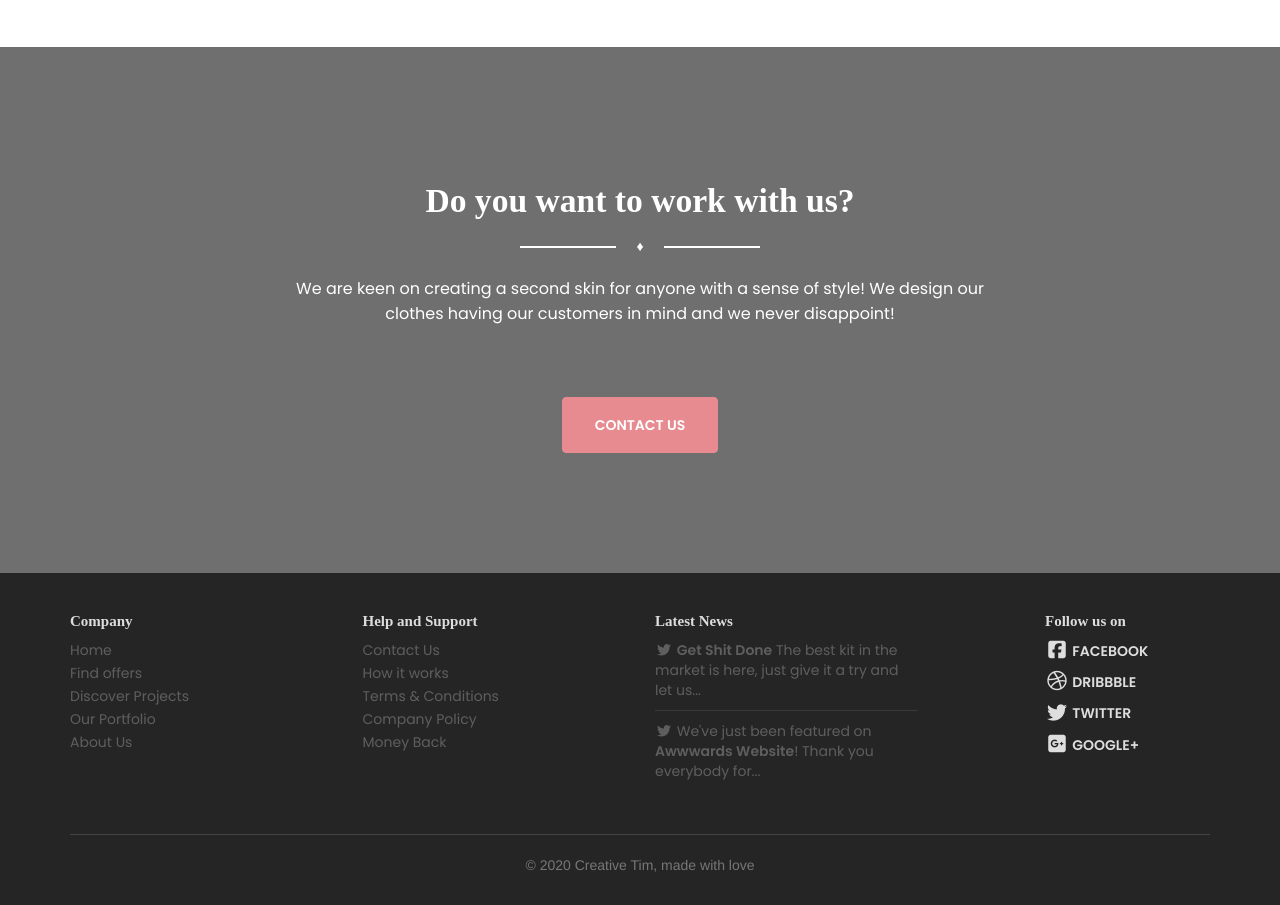
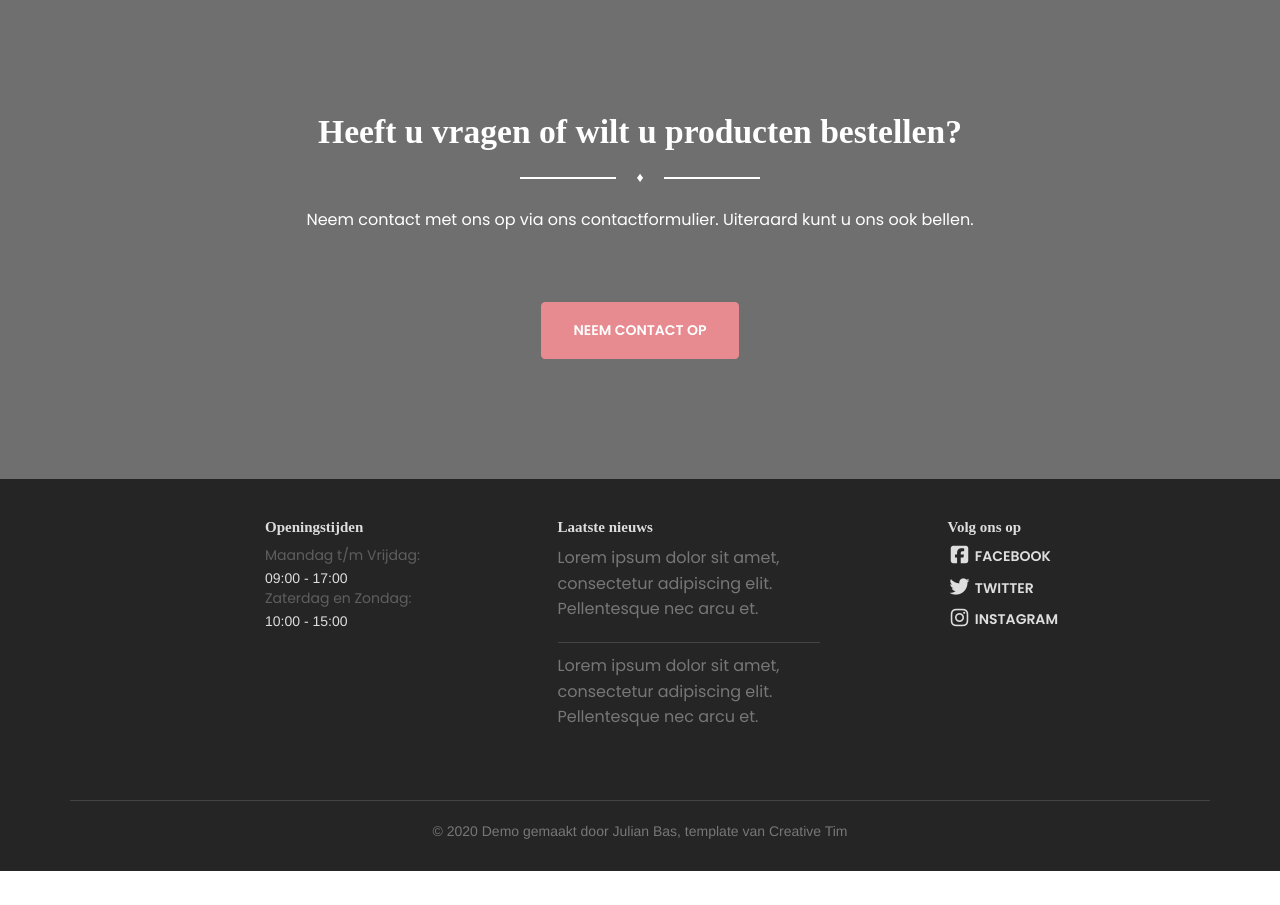
Before and after one commit to jwbas/bakkerijdebakkerdemo, a plain HTML site: page index.html in a window 1280 px wide. Shown: the part 2694-3599 px from the top of the page. After the commit the page ends 3565 px from the top, so only its background shows below. Drawn offline with Linux system fonts and the light colour scheme; some packages are replaced by stand-ins of ours; a web font is replaced by a local one.

Commit message:
Add files via upload

```diff
--- a/index.html
+++ b/index.html
@@ -48,17 +48,17 @@
                     <span class="icon-bar bar2"></span>
                     <span class="icon-bar bar3"></span>
                 </button>
-                <a href="http://www.creative-tim.com" class="navbar-brand">
+                <a href="#" class="navbar-brand">
                     Bakkerij de Bakker
                 </a>
             </div>
             <div class="collapse navbar-collapse">
                 <ul class="nav navbar-nav navbar-right navbar-uppercase">
                     <li>
-                        <a href="http://www.creative-tim.com/product/gaia-bootstrap-template-pro" target="_blank">Over Ons</a>
+                        <a href="https://github.com/jwbas" target="_blank">Over Ons</a>
                     </li>
                     <li class="dropdown">
-                        <a href="#gaia" class="dropdown-toggle" data-toggle="dropdown">
+                        <a href="#" class="dropdown-toggle" data-toggle="dropdown">
                             <i class="fa fa-share-alt"></i> Share
                         </a>
                         <ul class="dropdown-menu dropdown-danger">
@@ -74,7 +74,7 @@
                         </ul>
                     </li>
                     <li>
-                        <a href="http://www.creative-tim.com/product/gaia-bootstrap-template" class="btn btn-danger btn-fill">Bestel Online</a>
+                        <a href="#s" class="btn btn-danger btn-fill">Bestel Online</a>
                     </li>
                 </ul>
             </div>
@@ -98,7 +98,7 @@
                     </div>
 
                     <div class="button-get-started">
-                        <a href="http://www.creative-tim.com/product/gaia-bootstrap-template" target="_blank" class="btn btn-white btn-fill btn-lg ">
+                        <a href="#" target="_blank" class="btn btn-white btn-fill btn-lg ">
                             Bestel online
                         </a>
                     </div>
@@ -227,8 +227,8 @@
     <div class="section section-our-clients-freebie">
         <div class="container">
             <div class="title-area">
-                <h5 class="subtitle text-gray">Here are some</h5>
-                <h2>Clients Testimonials</h2>
+                <h5 class="subtitle text-gray">Dit zijn</h5>
+                <h2>Onze beste producten</h2>
                 <div class="separator separator-danger">∎</div>
             </div>
 
@@ -236,21 +236,21 @@
                 <li class="active">
                     <a href="#testimonial1" role="tab" data-toggle="tab">
                         <div class="image-clients">
-                            <img alt="..." class="img-circle" src="assets/img/faces/face_5.jpg"/>
+                            <img alt="..." class="img-circle" src="assets/img/brooden.jpg"/>
                         </div>
                     </a>
                 </li>
                 <li>
                     <a href="#testimonial2" role="tab" data-toggle="tab">
                         <div class="image-clients">
-                            <img alt="..." class="img-circle" src="assets/img/faces/face_6.jpg"/>
+                            <img alt="..." class="img-circle" src="assets/img/taart.jpg"/>
                         </div>
                     </a>
                 </li>
                 <li>
                     <a href="#testimonial3" role="tab" data-toggle="tab">
                         <div class="image-clients">
-                            <img alt="..." class="img-circle" src="assets/img/faces/face_2.jpg"/>
+                            <img alt="..." class="img-circle" src="assets/img/chocolade.jpg"/>
                         </div>
                     </a>
                 </li>
@@ -260,15 +260,15 @@
             <div class="tab-content">
                 <div class="tab-pane active" id="testimonial1">
                     <p class="description">
-                        And I used a period because contrary to popular belief I strongly dislike exclamation points! We no longer have to be scared of the truth feels good to be home In Roman times the artist would contemplate proportions and colors. Now there is only one important color... Green I even had the pink polo I thought I was Kanye I promise I will never let the people down. I want a better life for all!
+                        Lorem ipsum dolor sit amet, consectetuer adipiscing elit, sed diam nonummy nibh euismod tincidunt ut laoreet dolore magna aliquam erat volutpat. Ut wisi enim ad minim veniam, quis nostrud exerci tation ullamcorper suscipit lobortis nisl ut aliquip ex ea commodo consequat. Duis autem vel eum iriure dolor in hendrerit in vulputate velit esse molestie consequat, vel illum dolore eu feugiat
                     </p>
                 </div>
                 <div class="tab-pane" id="testimonial2">
-                    <p class="description">Green I even had the pink polo I thought I was Kanye I promise I will never let the people down. I want a better life for all! And I used a period because contrary to popular belief I strongly dislike exclamation points! We no longer have to be scared of the truth feels good to be home In Roman times the artist would contemplate proportions and colors. Now there is only one important color...
+                    <p class="description">Lorem ipsum dolor sit amet, consectetuer adipiscing elit, sed diam nonummy nibh euismod tincidunt ut laoreet dolore magna aliquam erat volutpat. Ut wisi enim ad minim veniam, quis nostrud exerci tation ullamcorper suscipit lobortis nisl ut aliquip ex ea commodo consequat. Duis autem vel eum iriure dolor in hendrerit in vulputate velit esse molestie consequat, vel
                     </p>
                 </div>
                 <div class="tab-pane" id="testimonial3">
-                    <p class="description"> I used a period because contrary to popular belief I strongly dislike exclamation points! We no longer have to be scared of the truth feels good to be home In Roman times the artist would contemplate proportions and colors. The 'Gaia' team did a great work while we were collaborating. They provided a vision that was in deep connection with our needs and helped us achieve our goals.
+                    <p class="description"> Lorem ipsum dolor sit amet, consectetuer adipiscing elit, sed diam nonummy nibh euismod tincidunt ut laoreet dolore magna aliquam erat volutpat. Ut wisi enim ad minim veniam, quis nostrud exerci tation ullamcorper suscipit lobortis nisl ut aliquip ex ea commodo consequat. Duis autem vel eum iriure dolor in hendrerit in vulputate velit esse molestie consequat, vel illum dolore eu feugiat nulla facilisis at vero
                     </p>
                 </div>
 
@@ -285,13 +285,13 @@
             </div>
             <div class="container">
                 <div class="title-area">
-                    <h2 class="text-white">Do you want to work with us?</h2>
+                    <h2 class="text-white">Heeft u vragen of wilt u producten bestellen?</h2>
                     <div class="separator line-separator">♦</div>
-                    <p class="description"> We are keen on creating a second skin for anyone with a sense of style! We design our clothes having our customers in mind and we never disappoint!</p>
+                    <p class="description"> Neem contact met ons op via ons contactformulier. Uiteraard kunt u ons ook bellen.</p>
                 </div>
 
                 <div class="button-get-started">
-                    <a href="#gaia" class="btn btn-danger btn-fill btn-lg">Contact Us</a>
+                    <a href="#gaia" class="btn btn-danger btn-fill btn-lg">Neem contact op</a>
                 </div>
             </div>
         </div>
@@ -301,68 +301,33 @@
     <footer class="footer footer-big footer-color-black" data-color="black">
         <div class="container">
             <div class="row">
-                <div class="col-md-2 col-sm-3">
+                <div class="col-md-3 col-md-offset-2">
                     <div class="info">
-                        <h5 class="title">Company</h5>
+                        <h5 class="title">Openingstijden</h5>
                         <nav>
                             <ul>
                                 <li>
-                                    <a href="#">Home</a></li>
-                                <li>
-                                    <a href="#">Find offers</a>
+                                    <a href="#">Maandag t/m Vrijdag:</a>09:00 - 17:00
                                 </li>
                                 <li>
-                                    <a href="#">Discover Projects</a>
-                                </li>
-                                <li>
-                                    <a href="#">Our Portfolio</a>
-                                </li>
-                                <li>
-                                    <a href="#">About Us</a>
+                                    <a href="#">Zaterdag en Zondag:</a>10:00 - 15:00
                                 </li>
                             </ul>
                         </nav>
                     </div>
                 </div>
-                <div class="col-md-3 col-md-offset-1 col-sm-3">
-                    <div class="info">
-                        <h5 class="title"> Help and Support</h5>
-                         <nav>
-                            <ul>
-                                <li>
-                                    <a href="#">Contact Us</a>
-                                </li>
-                                <li>
-                                    <a href="#">How it works</a>
-                                </li>
-                                <li>
-                                    <a href="#">Terms &amp; Conditions</a>
-                                </li>
-                                <li>
-                                    <a href="#">Company Policy</a>
-                                </li>
-                                <li>
-                                    <a href="#">Money Back</a>
-                                </li>
-                            </ul>
-                        </nav>
-                    </div>
-                </div>
+
                 <div class="col-md-3 col-sm-3">
                     <div class="info">
-                        <h5 class="title">Latest News</h5>
+                        <h5 class="title">Laatste nieuws</h5>
                         <nav>
                             <ul>
                                 <li>
-                                    <a href="#">
-                                        <i class="fa fa-twitter"></i> <b>Get Shit Done</b> The best kit in the market is here, just give it a try and let us...
+                                        <p class="description">Lorem ipsum dolor sit amet, consectetur adipiscing elit. Pellentesque nec arcu et.</p>
                                         <hr class="hr-small">
-                                    </a>
                                 </li>
                                 <li>
-                                    <a href="#">
-                                        <i class="fa fa-twitter"></i> We've just been featured on <b> Awwwards Website</b>! Thank you everybody for...
-                                    </a>
+                                    <p class="description">Lorem ipsum dolor sit amet, consectetur adipiscing elit. Pellentesque nec arcu et.</p>
                                 </li>
                             </ul>
                         </nav>
@@ -370,17 +335,12 @@
                 </div>
                 <div class="col-md-2 col-md-offset-1 col-sm-3">
                     <div class="info">
-                        <h5 class="title">Follow us on</h5>
+                        <h5 class="title">Volg ons op</h5>
                         <nav>
                             <ul>
                                 <li>
                                     <a href="#" class="btn btn-social btn-facebook btn-simple">
                                         <i class="fa fa-facebook-square"></i> Facebook
-                                    </a>
-                                </li>
-                                <li>
-                                    <a href="#" class="btn btn-social btn-dribbble btn-simple">
-                                        <i class="fa fa-dribbble"></i> Dribbble
                                     </a>
                                 </li>
                                 <li>
@@ -390,7 +350,7 @@
                                 </li>
                                 <li>
                                     <a href="#" class="btn btn-social btn-reddit btn-simple">
-                                        <i class="fa fa-google-plus-square"></i> Google+
+                                        <i class="fa fa-instagram"></i> Instagram
                                     </a>
                                 </li>
                             </ul>
@@ -400,7 +360,7 @@
             </div>
             <hr>
             <div class="copyright">
-                 © <script> document.write(new Date().getFullYear()) </script> Creative Tim, made with love
+                 © <script> document.write(new Date().getFullYear()) </script> Demo gemaakt door Julian Bas, template van Creative Tim
             </div>
         </div>
     </footer>
```
